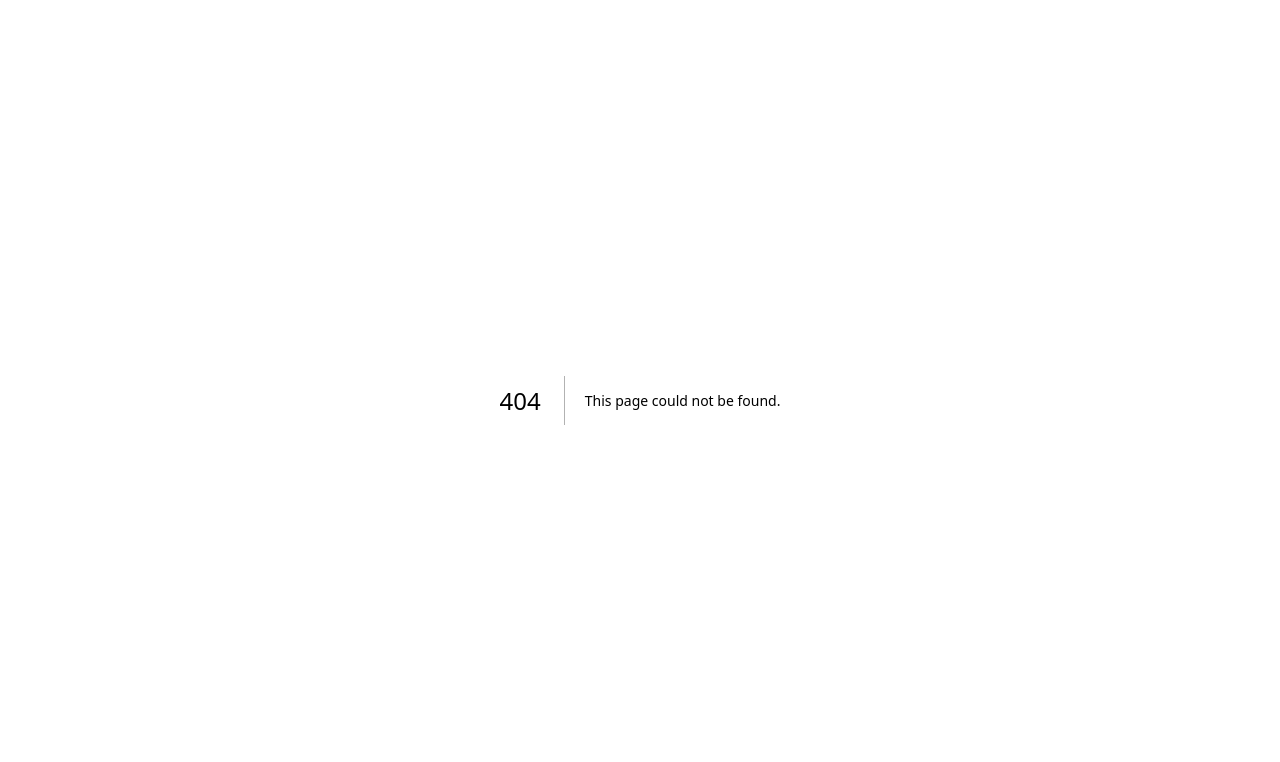
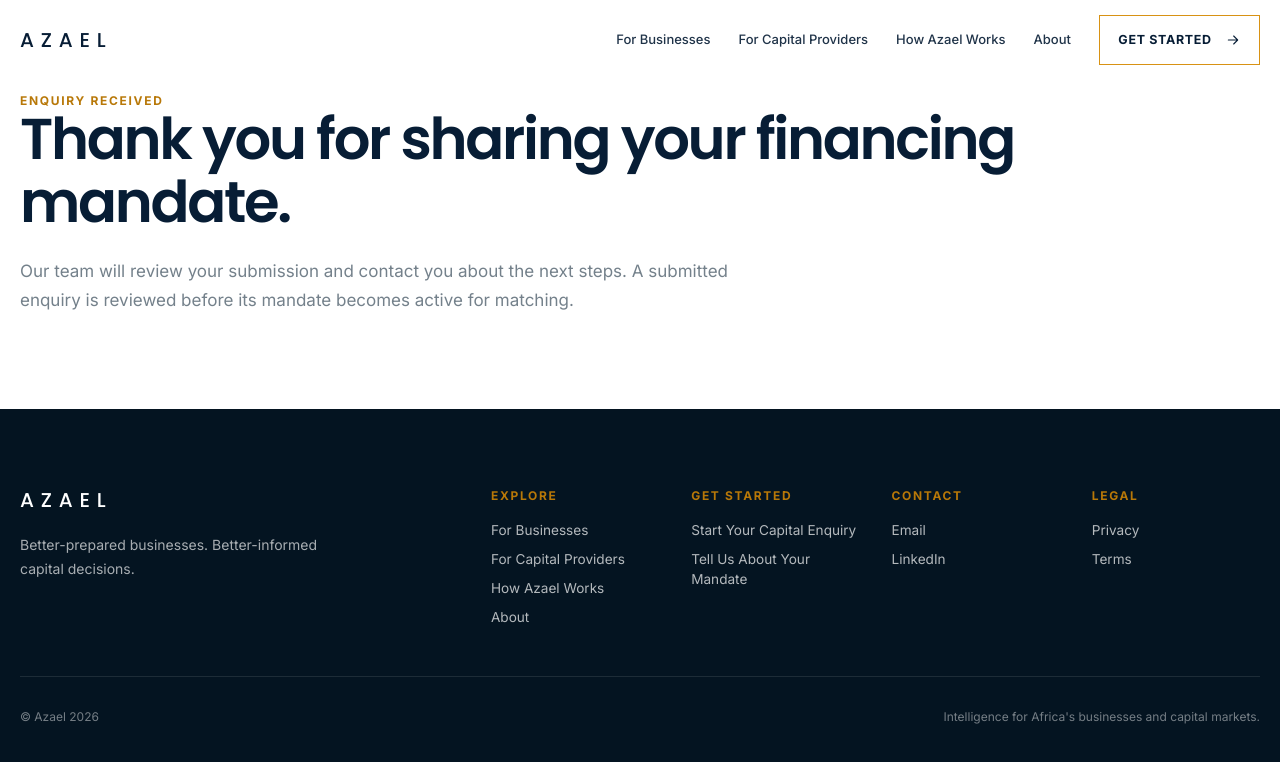
Before and after one commit to tmusoke2011/azael-website, a Next.js app: page /capital-provider-enquiry/thank-you in a window 1280 px wide. Before the commit this address had no page. Shown: the top 762 px of the page. Built offline with nearby package versions, Linux system fonts and the light colour scheme.

Commit message:
Add provider enquiry acknowledgement page

```diff
--- /dev/null
+++ b/app/capital-provider-enquiry/thank-you/page.tsx
@@ -0,0 +1,5 @@
+import type { Metadata } from "next";
+import { Header } from "@/components/Header";
+import { Footer } from "@/components/Footer";
+export const metadata: Metadata = { title: "Capital Provider Enquiry Received", robots: { index: false, follow: false } };
+export default function Page() { return <main><Header/><section className="approved-section pt-32 md:pt-40"><div className="container-page"><p className="kicker">ENQUIRY RECEIVED</p><h1 className="approved-title mt-4">Thank you for sharing your financing mandate.</h1><p className="approved-copy mt-6">Our team will review your submission and contact you about the next steps. A submitted enquiry is reviewed before its mandate becomes active for matching.</p></div></section><Footer/></main>; }
```
